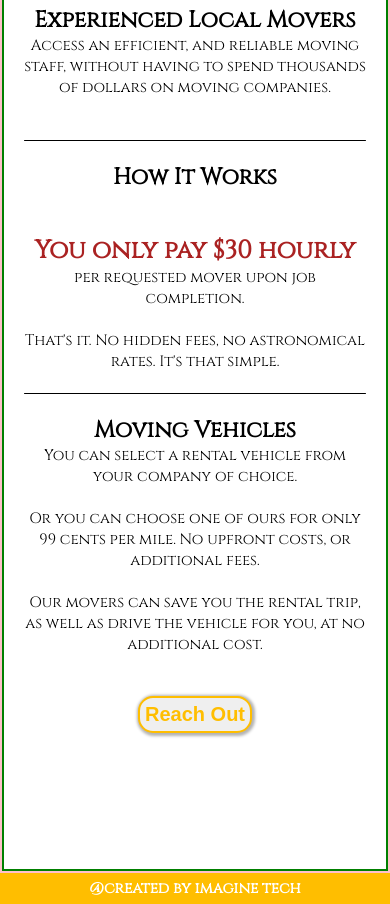
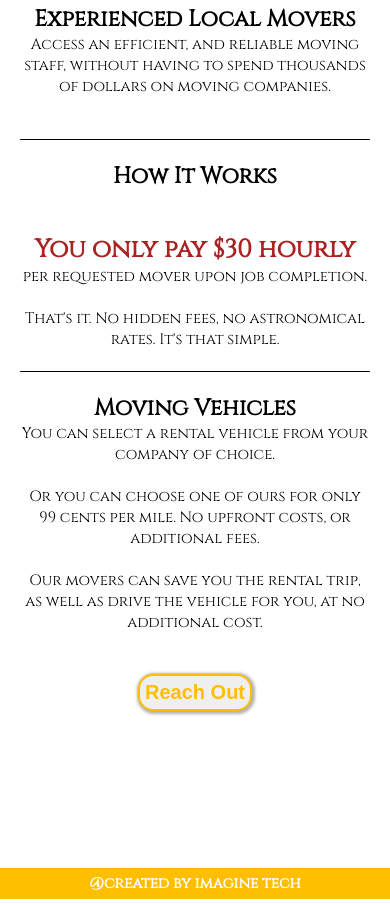
Before and after one commit to Jahazielvaz/utahlocalmovers, a website: page public/index.html in a window 390 px wide. Shown: the part 453-1357 px from the top of the page. Drawn offline with Linux system fonts and the light colour scheme; some packages are replaced by stand-ins of ours.

Commit message:
code cleanup iteration one. Mobile display optimization iteration one complete

```diff
--- a/public/main.css
+++ b/public/main.css
@@ -27,7 +27,6 @@ header{
 }
 
 #page-container{
-  /* border: 2px solid pink; */
   position: relative;
   top: 100px;
   display: flex;
@@ -36,7 +35,6 @@ header{
 }
 
 .container-sections{
-  /* border: 1px solid blue; */
   padding: 20px;
   flex-grow: 1;
   min-height: 110vh;
@@ -44,9 +42,7 @@ header{
 
 #images-section{
   width: 50%;
-  /* margin-left: 2vw; */
   overflow: hidden;
-  /* border: 2px solid purple; */
   height: 120vh;
 }
 
@@ -151,7 +147,6 @@ span{
   }
 
   #page-container{
-    border: 2px solid pink;
     position: static;
     display: block;
     padding: 0;
@@ -166,7 +161,6 @@ span{
   #value-prop-section{
     max-width: 100vw;
     min-height: 100vh;
-    border: 2px solid green;
     padding: 20px;
     font-size: 15px;
     text-align: center;
@@ -180,7 +174,6 @@ span{
 
   footer{
     padding: 5px;
-    /* border: 2px solid yellow; */
     position: static;
     top: 0;
     background: #FFBE00;
```
Also changed, not shown: public/contact.css (+2 -6 lines).
